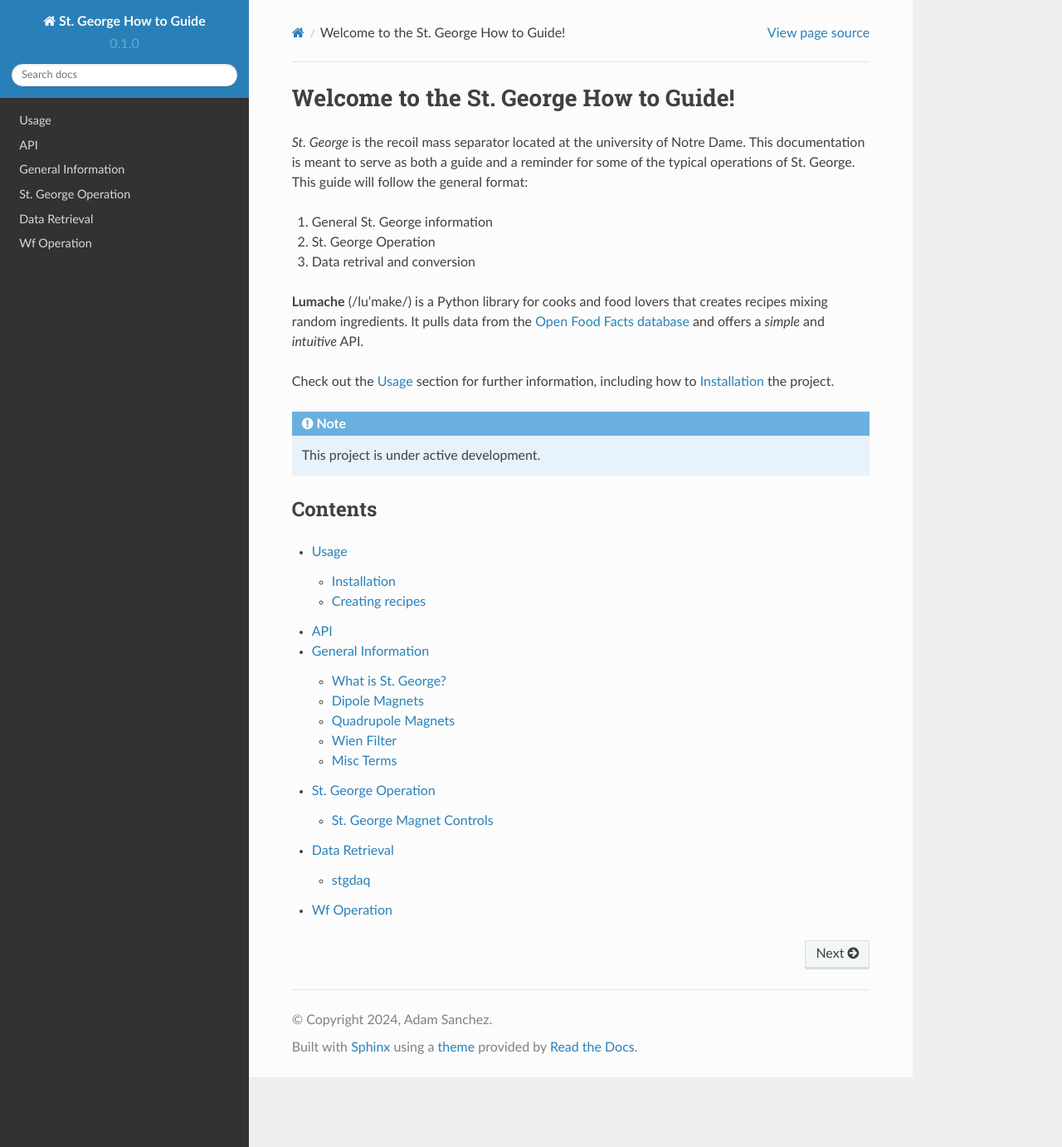
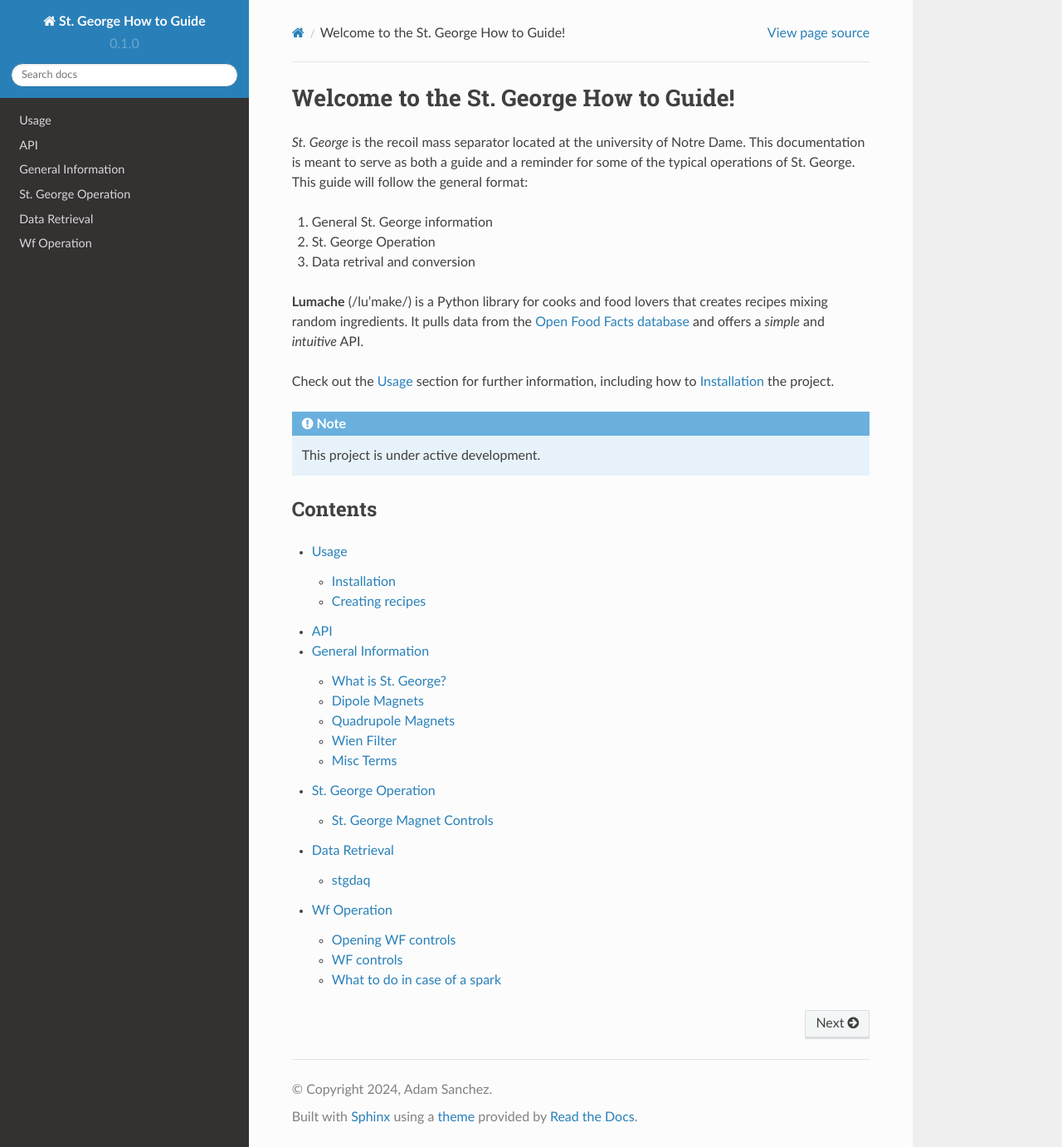
Before and after one commit to asanch25/StG-How-To, a Sphinx documentation site: the page built from docs/source/index.rst, in a window 1280 px wide and 1382 px high. Shown: the whole window at 83% size. Built offline with Sphinx 7.4.7 and the Read the Docs theme 2.0.0, drawn with Linux system fonts in a browser that asks for light colours; pages that are not in the unit, such as notebooks, are missing from menus; some of the changed lines change nothing that is shown.

Commit message:
Update wfoperation.rst

```diff
--- a/docs/source/wfoperation.rst
+++ b/docs/source/wfoperation.rst
@@ -1,2 +1,30 @@
 Wf Operation
-=====
+============
+
+This is a short guide on how to operate the St. George Wien filter.
+
+Opening WF controls
+-------------------
+On the St. George computer at the 5U console,
+
+
+
+WF controls
+-----------
+
+
+
+
+WF conditioning
+
+
+
+
+What to do in case of a spark
+-----------------------------
+If you notice a spark in the WF the steps are as follows:
+# Immediately put in the HIPPO entrance cup using the Stg Magnet control panel.
+# Press the **SET Pos DC** and **SET Neg DC** buttons to stop the WF from immediately trying to go back up to the set voltage
+# Set the negative and positive power supplies to zero and press **SET BOTH POWER SUPPLIES** button.
+# Press the **SET Pos DC** and **SET Neg DC** buttons again.
+# Wait a minute or two and then bring WF up to required voltage while keeping an eye on the stability.
```
